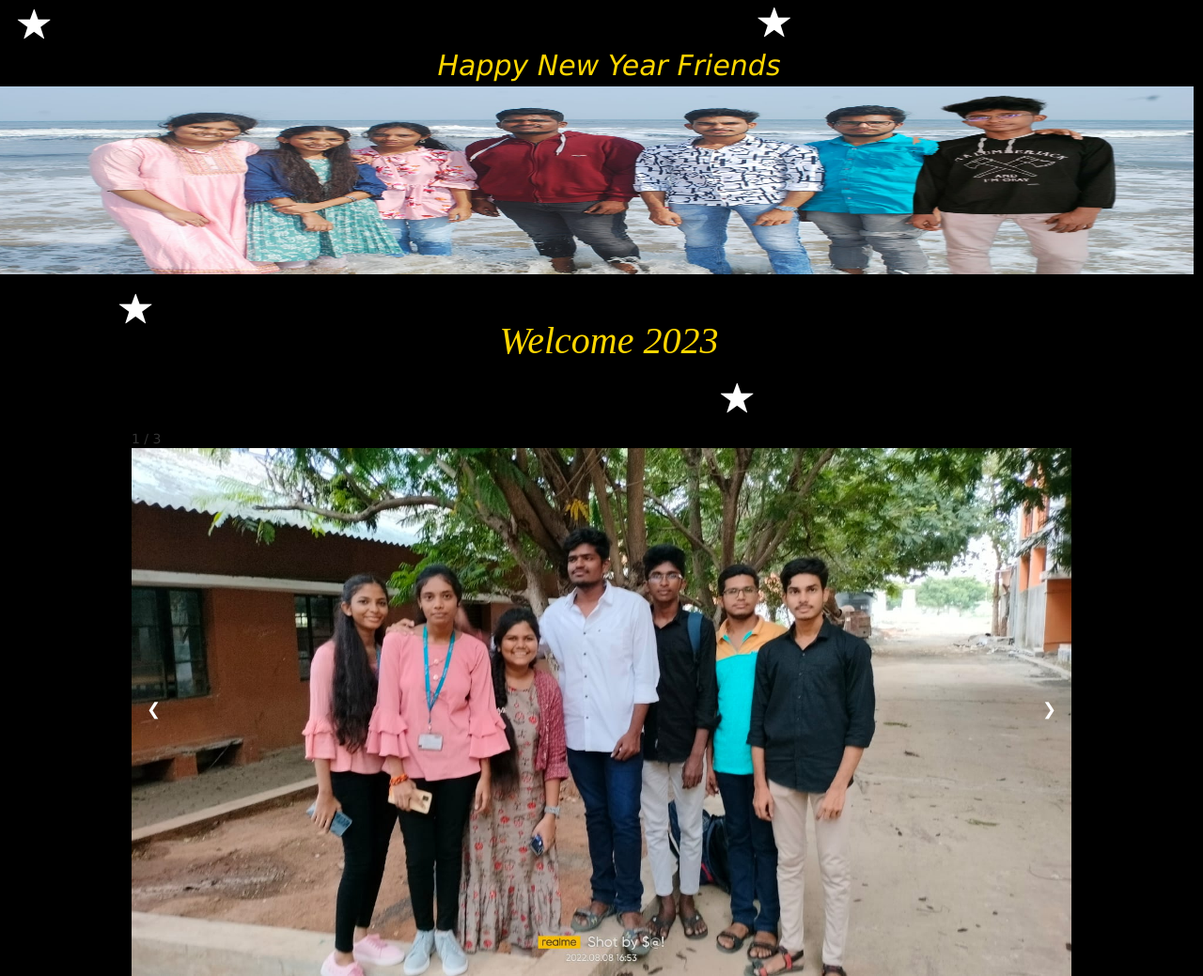
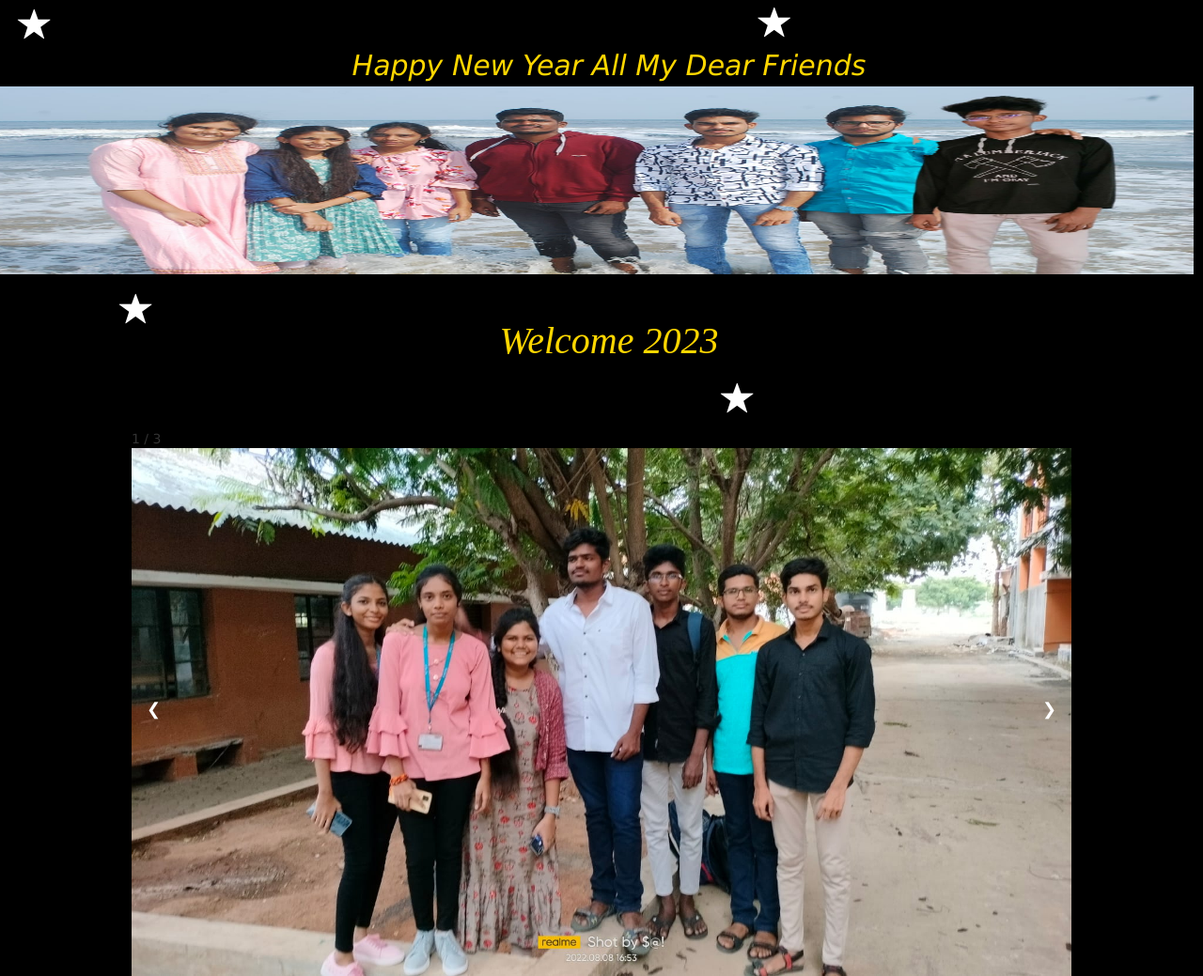
Before and after one commit to girish1208dev/newyear2023, a plain HTML site: page index.html in a window 1280 px wide. Shown: the top 1039 px of the page at 94% size. Drawn offline with nearby package versions, Linux system fonts and the light colour scheme.

Commit message:
changed headline in header tag

```diff
--- a/index.html
+++ b/index.html
@@ -141,7 +141,7 @@ img {vertical-align: middle;}
 
     <i class="glyphicon glyphicon-star" id="icon3"></i>
     <header>
-        <p id="para1">Happy New Year Friends</p>
+        <p id="para1">Happy New Year All My Dear Friends</p>
         <img src="friendsimg1.jpeg" id="img1" width="95%" height="200">
     </header>
 
```
